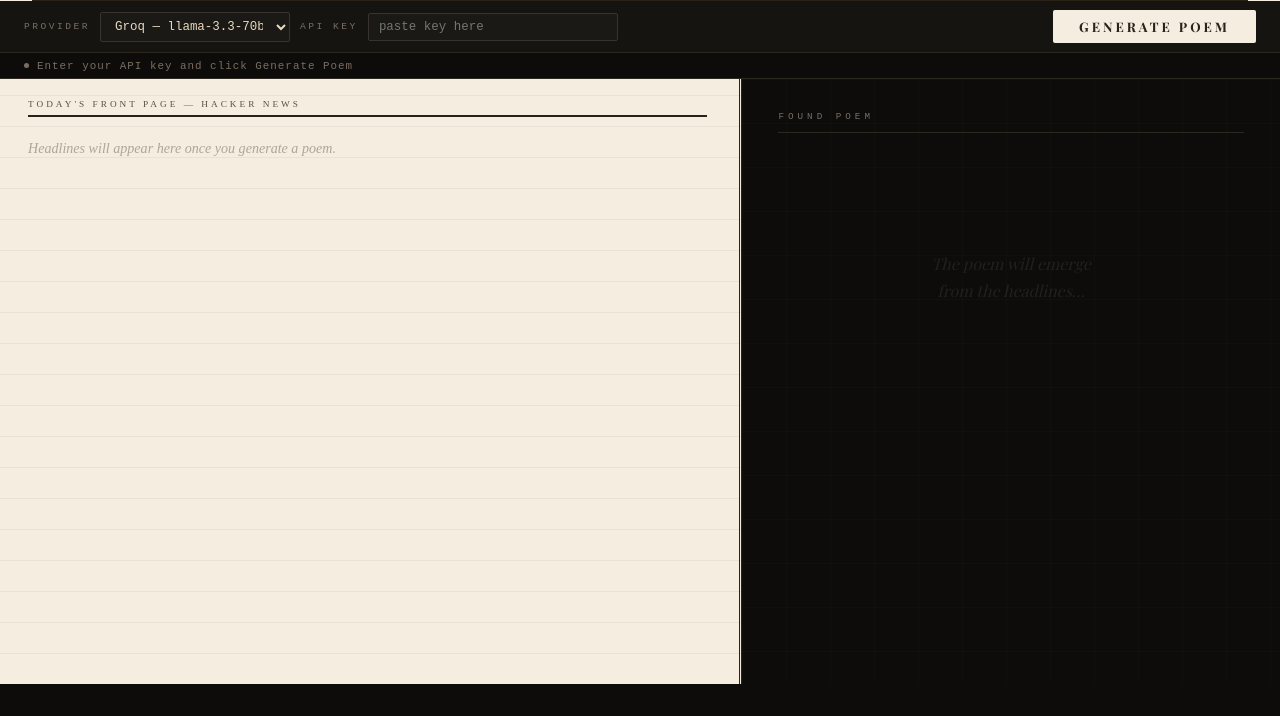
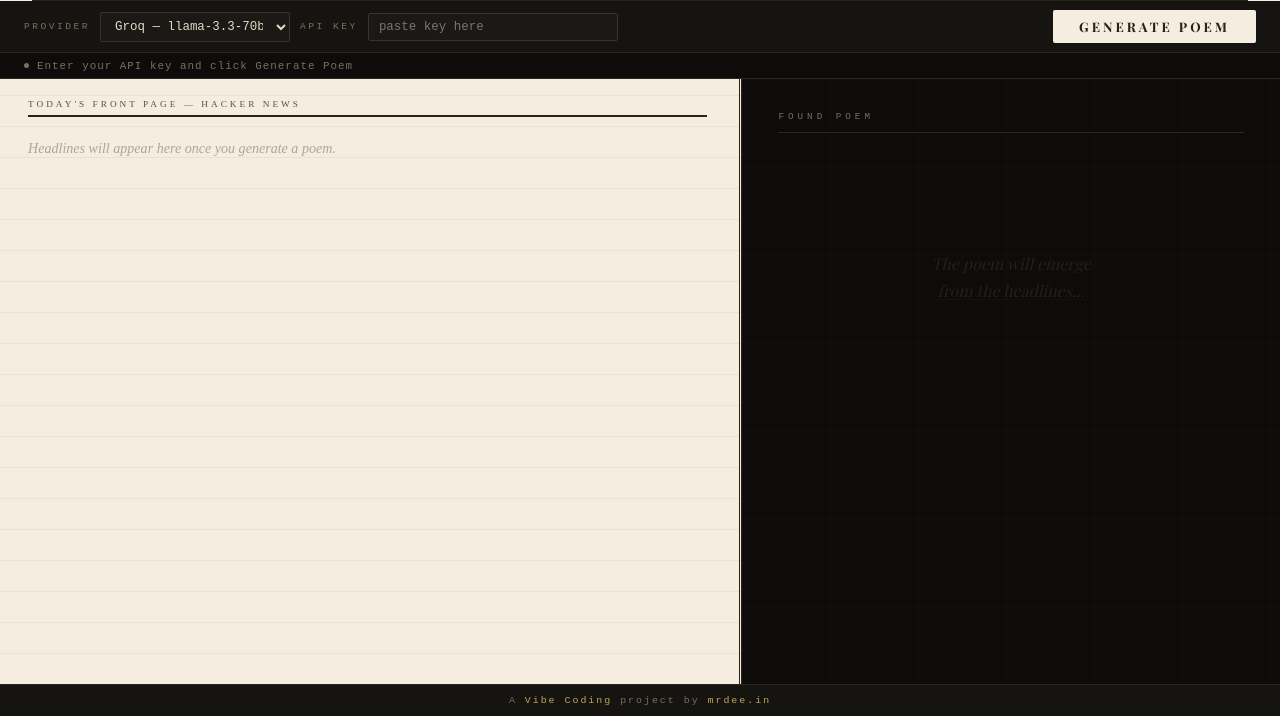
Before and after one commit to mr-dinesh/hn-blackout, a plain HTML site: page blackout.html in a window 1280 px wide. Shown: the part 169-885 px from the top of the page. Before the commit the page ends 853 px from the top, so only its background shows below. Drawn offline with nearby package versions, Linux system fonts and the light colour scheme; a web font is replaced by a local one.

Commit message:
Add footer blog link, screenshot, and og:image meta

```diff
--- a/blackout.html
+++ b/blackout.html
@@ -4,6 +4,10 @@
   <meta charset="UTF-8">
   <meta name="viewport" content="width=device-width, initial-scale=1.0">
   <title>HN Blackout Poetry</title>
+  <meta property="og:title" content="HN Blackout" />
+  <meta property="og:description" content="Blackout poetry from the Hacker News front page. Words found. Meaning made. The rest, erased." />
+  <meta property="og:image" content="https://raw.githubusercontent.com/mr-dinesh/hn-blackout/main/screenshot.jpg" />
+  <meta name="twitter:card" content="summary_large_image" />
   <link rel="preconnect" href="https://fonts.googleapis.com">
   <link rel="preconnect" href="https://fonts.gstatic.com" crossorigin>
   <link href="https://fonts.googleapis.com/css2?family=Playfair+Display:ital,wght@0,400;0,700;0,900;1,400;1,700&family=IM+Fell+English:ital@0;1&display=swap" rel="stylesheet">
@@ -360,6 +364,23 @@
     }
     #poem-attribution.visible { opacity: 1; }
 
+    /* ── FOOTER ── */
+    .site-footer {
+      background: var(--dark-surface);
+      border-top: 1px solid var(--dark-border);
+      padding: 10px 24px;
+      text-align: center;
+      font-family: 'Courier New', monospace;
+      font-size: 0.62rem;
+      letter-spacing: 2px;
+      color: var(--cream-dim);
+    }
+    .site-footer a {
+      color: var(--gold);
+      text-decoration: none;
+    }
+    .site-footer a:hover { text-decoration: underline; }
+
     /* ── RESPONSIVE ── */
     @media (max-width: 760px) {
       .workspace { grid-template-columns: 1fr; }
@@ -428,6 +449,10 @@
   </div>
 
 </main>
+
+<footer class="site-footer">
+  A <a href="https://mrdee.in/vibecoding/vibecoding-019-hn-blackout-poetry/" target="_blank" rel="noopener">Vibe Coding</a> project by <a href="https://mrdee.in" target="_blank" rel="noopener">mrdee.in</a>
+</footer>
 
 <script>
   // ── Date ──────────────────────────────────────────────────────────────
```
Also changed, not shown: screenshot.jpg (added), 1 other file.
